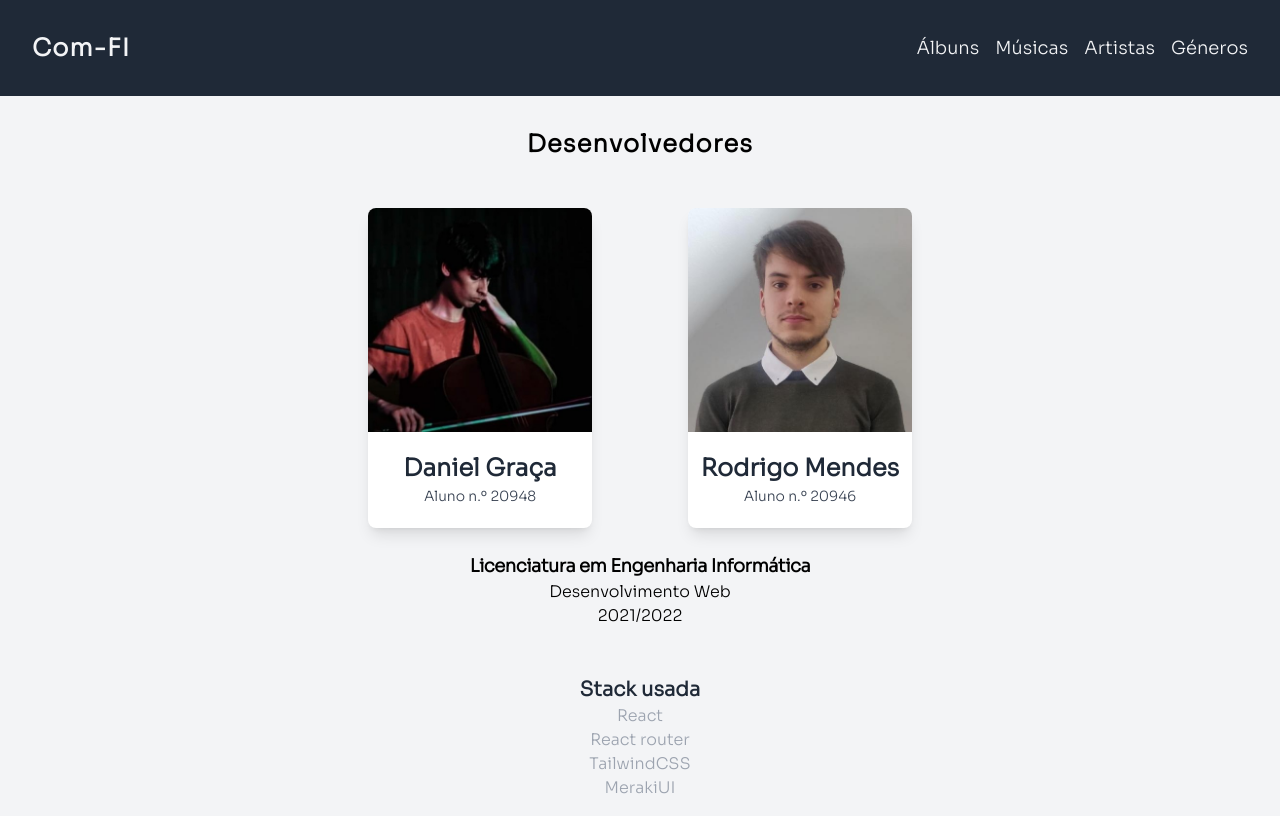
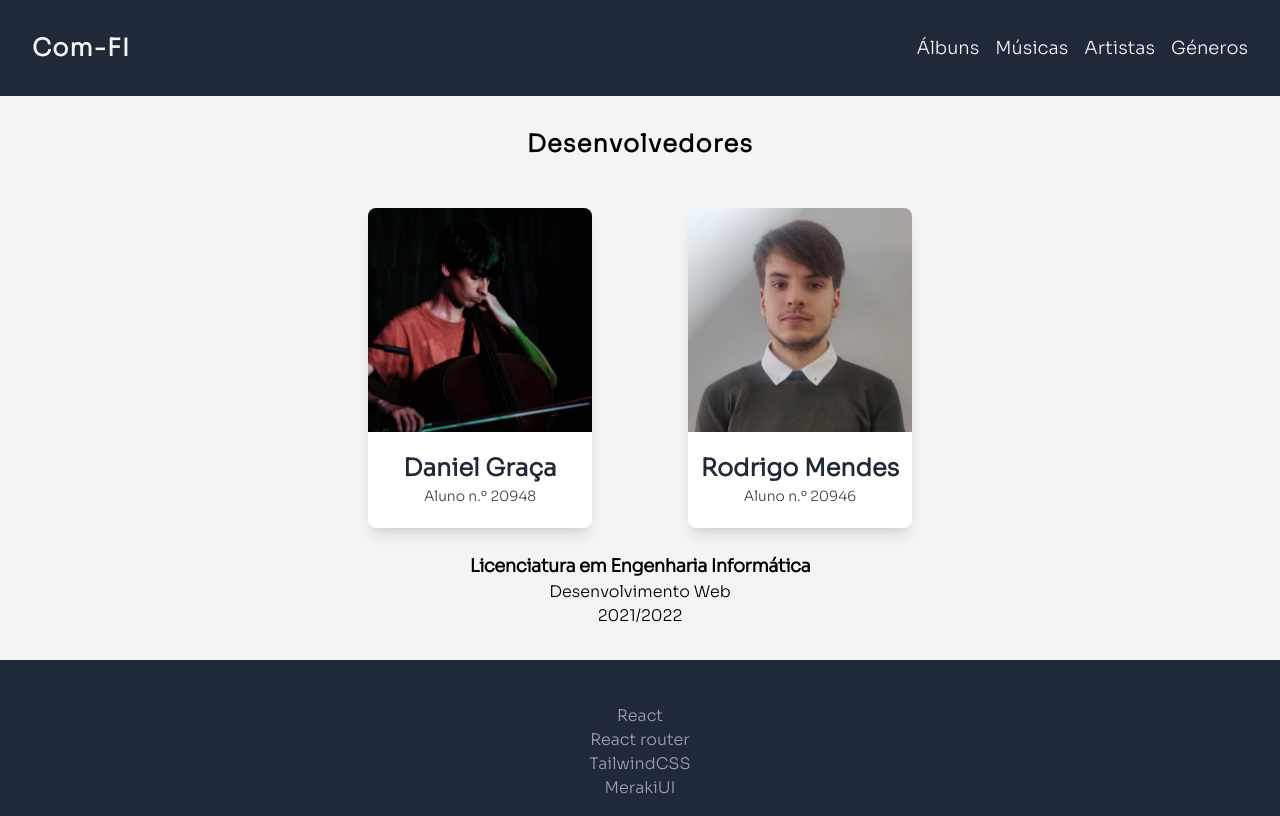
Before and after one commit to dgraca/Com-FI, a React (Create React App) app: page / in a window 1280 px wide. Built offline with nearby package versions, Linux system fonts and the light colour scheme.

Commit message:
[hotfix] now its really really fixed
LMAO my bad

```diff
--- a/src/components/Footer.js
+++ b/src/components/Footer.js
@@ -12,7 +12,7 @@ let Footer = () => {
       MerakiUI offers Tailwind CSS components with an MIT license
       *adjusted to fit our needs
     */
-      <footer className="bg-whitebottom-0">
+      <footer className="bg-gray-800 bottom-0">
         <div className="container px-2 py-4 mx-auto">
           <div className="text-center">
             <h2 className="text-xl font-bold text-gray-800">Stack usada</h2>
```
